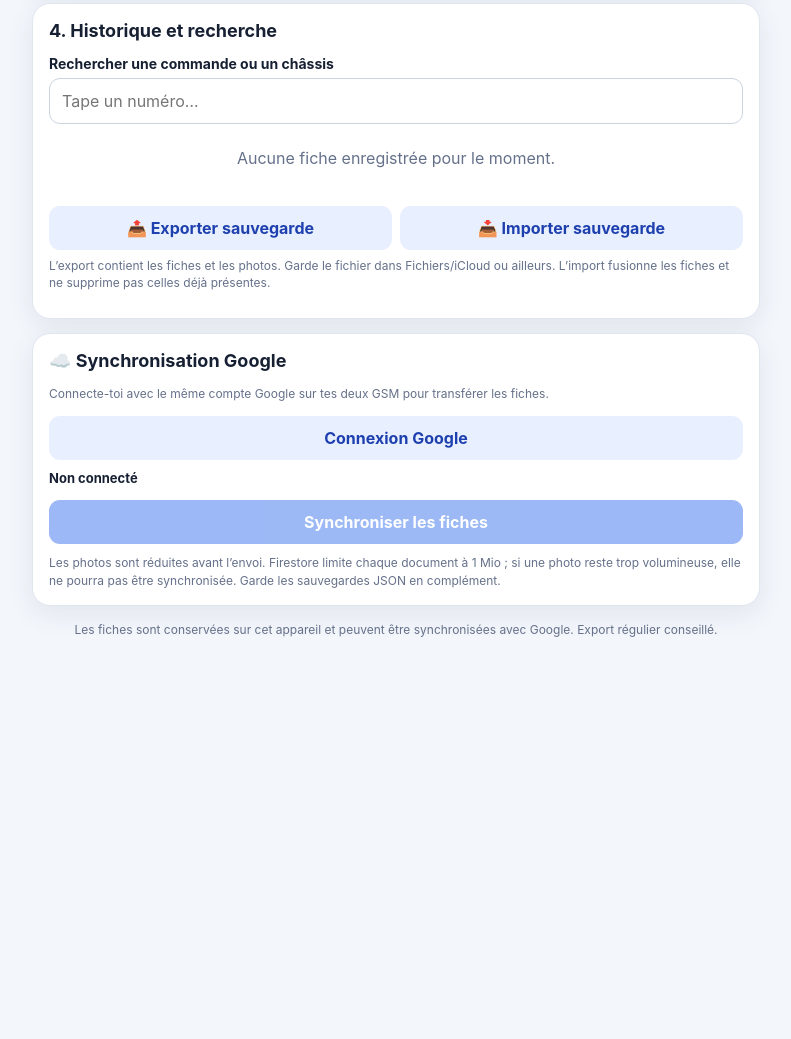
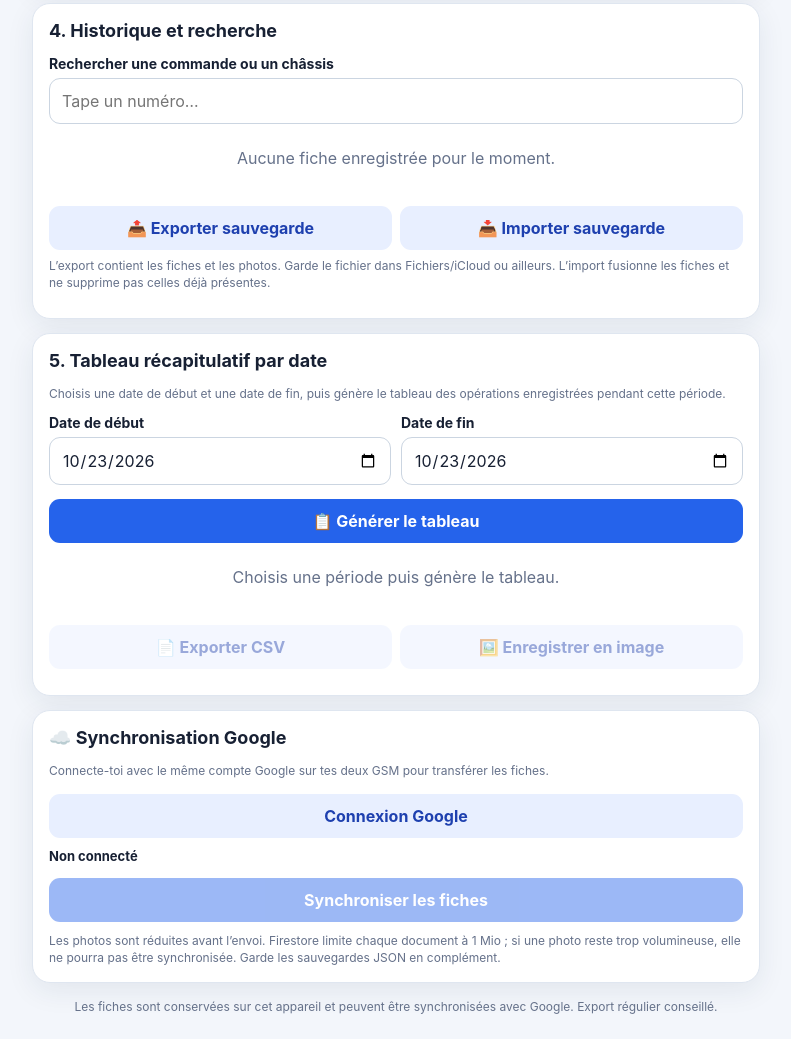
Before and after one commit to dplayvision/Test-, a website built with Vite: page index.html in a window 1280 px wide. Shown: the part 1725-2764 px from the top of the page, without its empty margins (244-1035 px from the left). Before the commit the page ends 2387 px from the top, so only its background shows below. Built offline with nearby package versions, Linux system fonts and the light colour scheme; no server answers.

Commit message:
Update index.html

```diff
--- a/index.html
+++ b/index.html
@@ -11,7 +11,7 @@
 *{box-sizing:border-box}body{margin:0;background:var(--bg);color:var(--ink);font-family:-apple-system,BlinkMacSystemFont,"Segoe UI",Arial,sans-serif}
 header{padding:24px 18px 20px;background:linear-gradient(135deg,#173b82,#2563eb);color:#fff}header .eyebrow{font-size:12px;letter-spacing:.12em;text-transform:uppercase;opacity:.8;font-weight:800}header h1{margin:6px 0;font-size:27px;line-height:1.1}header p{margin:0;color:#e1eaff;font-size:14px}
 main{max-width:760px;margin:0 auto;padding:16px;display:grid;gap:14px}.card{background:var(--card);border:1px solid var(--line);border-radius:18px;padding:16px;box-shadow:var(--shadow)}h2{font-size:18px;margin:0 0 14px}label{display:block;font-weight:700;font-size:14px;margin:12px 0 6px}
-input[type=text],input[type=search],textarea{width:100%;border:1px solid #cbd5e1;border-radius:11px;padding:12px;font:inherit;background:#fff;color:var(--ink);min-height:46px}input:focus,textarea:focus{outline:2px solid #93c5fd;border-color:var(--blue)}
+input[type=text],input[type=search],input[type=date],textarea{width:100%;border:1px solid #cbd5e1;border-radius:11px;padding:12px;font:inherit;background:#fff;color:var(--ink);min-height:46px}input:focus,textarea:focus{outline:2px solid #93c5fd;border-color:var(--blue)}
 button,.file-button{border:0;border-radius:11px;padding:12px 14px;font:inherit;font-weight:750;cursor:pointer;min-height:44px}.primary{background:var(--blue);color:#fff}.primary:active{background:var(--blue2)}.secondary{background:#e8efff;color:#1e40af}.danger{background:#fee2e2;color:#991b1b}.neutral{background:#edf1f7;color:#243047}
 .actions{display:flex;gap:8px;flex-wrap:wrap;margin-top:14px}.actions button{flex:1}.hint{color:var(--muted);font-size:12px;line-height:1.45;margin:7px 0 0}.grid{display:grid;grid-template-columns:1fr 1fr;gap:10px}
 .op{display:flex;align-items:flex-start;gap:10px;padding:12px;border:1px solid var(--line);border-radius:12px;background:#fbfcff;font-weight:650;font-size:14px;line-height:1.3}.op input{width:20px;height:20px;flex-shrink:0;accent-color:var(--blue);margin:0}
@@ -59,6 +59,20 @@ button,.file-button{border:0;border-radius:11px;padding:12px 14px;font:inherit;f
 <label for="notes">Remarque (facultatif)</label><textarea id="notes" rows="2" placeholder="Une précision si nécessaire"></textarea><div class="actions"><button type="button" class="primary" id="saveBtn">💾 Enregistrer la fiche</button><button type="button" class="neutral" id="resetBtn">Nouvelle fiche / Effacer</button></div><div class="status" id="formStatus" aria-live="polite"></div></section>
 <section class="card"><h2>4. Historique et recherche</h2><label for="searchBox">Rechercher une commande ou un châssis</label><input id="searchBox" type="search" placeholder="Tape un numéro…"><div id="records"><div class="empty">Chargement des fiches…</div></div>
 <div class="actions"><button type="button" class="secondary" id="exportBtn">📤 Exporter sauvegarde</button><label class="file-button secondary" for="importInput" style="display:flex;align-items:center;justify-content:center;flex:1;margin:0">📥 Importer sauvegarde</label><input id="importInput" type="file" accept=".json,application/json" style="display:none"></div><p class="hint">L’export contient les fiches et les photos. Garde le fichier dans Fichiers/iCloud ou ailleurs. L’import fusionne les fiches et ne supprime pas celles déjà présentes.</p><div class="status" id="backupStatus" aria-live="polite"></div></section>
+<section class="card" id="summaryCard"><h2>5. Tableau récapitulatif par date</h2>
+<p class="hint">Choisis une date de début et une date de fin, puis génère le tableau des opérations enregistrées pendant cette période.</p>
+<div class="grid">
+  <div><label for="summaryStart">Date de début</label><input id="summaryStart" type="date"></div>
+  <div><label for="summaryEnd">Date de fin</label><input id="summaryEnd" type="date"></div>
+</div>
+<div class="actions"><button type="button" class="primary" id="generateSummaryBtn">📋 Générer le tableau</button></div>
+<div id="summaryResults"><div class="empty">Choisis une période puis génère le tableau.</div></div>
+<div class="actions">
+  <button type="button" class="secondary" id="exportSummaryBtn" disabled>📄 Exporter CSV</button>
+  <button type="button" class="secondary" id="saveSummaryImageBtn" disabled>🖼️ Enregistrer en image</button>
+</div>
+<div class="status" id="summaryStatus" aria-live="polite"></div>
+</section>
 <section class="card" id="cloudCard"><h2>☁️ Synchronisation Google</h2><p class="hint">Connecte-toi avec le même compte Google sur tes deux GSM pour transférer les fiches.</p><div class="actions"><button type="button" class="secondary" id="googleLoginBtn">Connexion Google</button><button type="button" class="neutral" id="googleLogoutBtn" hidden>Déconnexion</button></div><div class="status" id="cloudUserStatus" aria-live="polite">Non connecté</div><div class="actions"><button type="button" class="primary" id="cloudSyncBtn" disabled>Synchroniser les fiches</button></div><div class="status" id="cloudSyncStatus" aria-live="polite"></div><p class="hint">Les photos sont réduites avant l’envoi. Firestore limite chaque document à 1 Mio ; si une photo reste trop volumineuse, elle ne pourra pas être synchronisée. Garde les sauvegardes JSON en complément.</p></section>
 </main>
 <div id="cropModal" role="dialog" aria-modal="true" aria-label="Cadrer l’étiquette">
```
